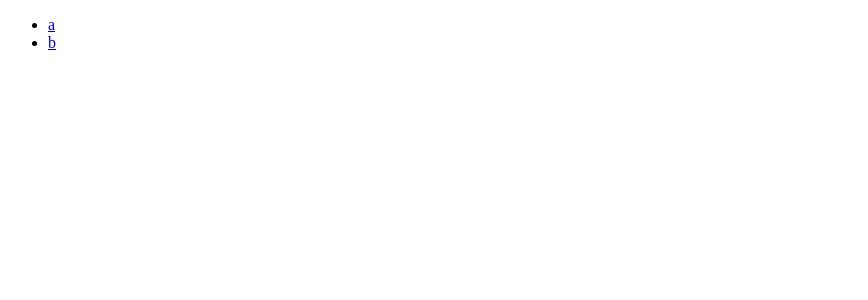
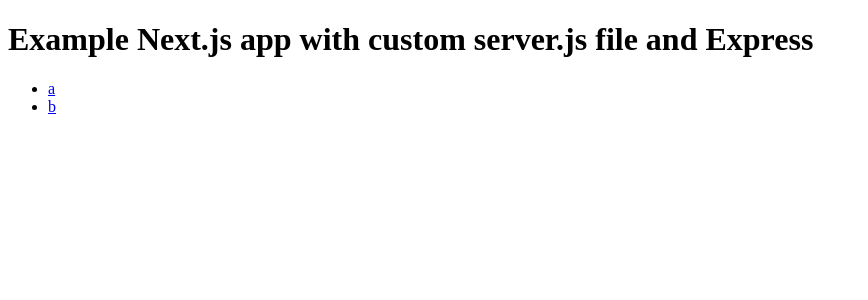
Before and after one commit to ethanryan/custom-server-express, a Next.js app: page / in a window 1280 px wide. Shown: the top 300 px of the page, without its empty margins (0-868 px from the left). Built offline with nearby package versions, Linux system fonts and the light colour scheme.

Commit message:
updating README and home page

```diff
--- a/pages/index.js
+++ b/pages/index.js
@@ -2,6 +2,10 @@
 
 export default function Home() {
   return (
+    <>
+    <h1>
+    Example Next.js app with custom server.js file and Express
+    </h1>
     <ul>
       <li>
         <Link href="/b" as="/a">
@@ -14,5 +18,6 @@
         </Link>
       </li>
     </ul>
+    </>
   )
 }
```
Also changed, not shown: 1 other file (tests, documents, lock files or other folders).
